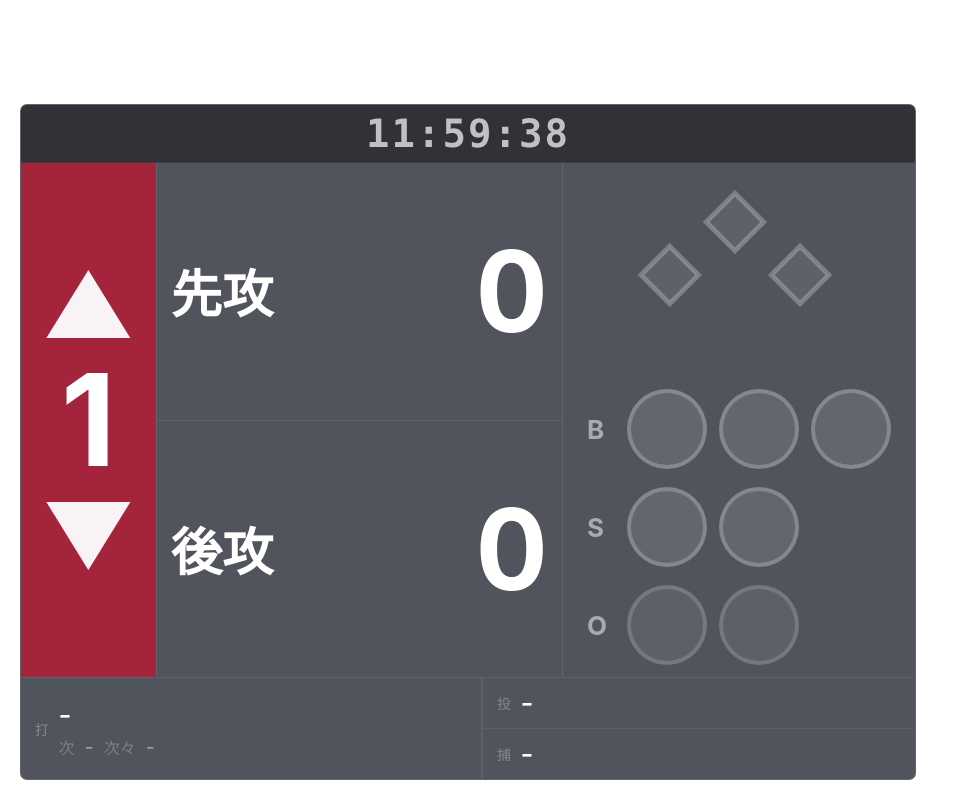
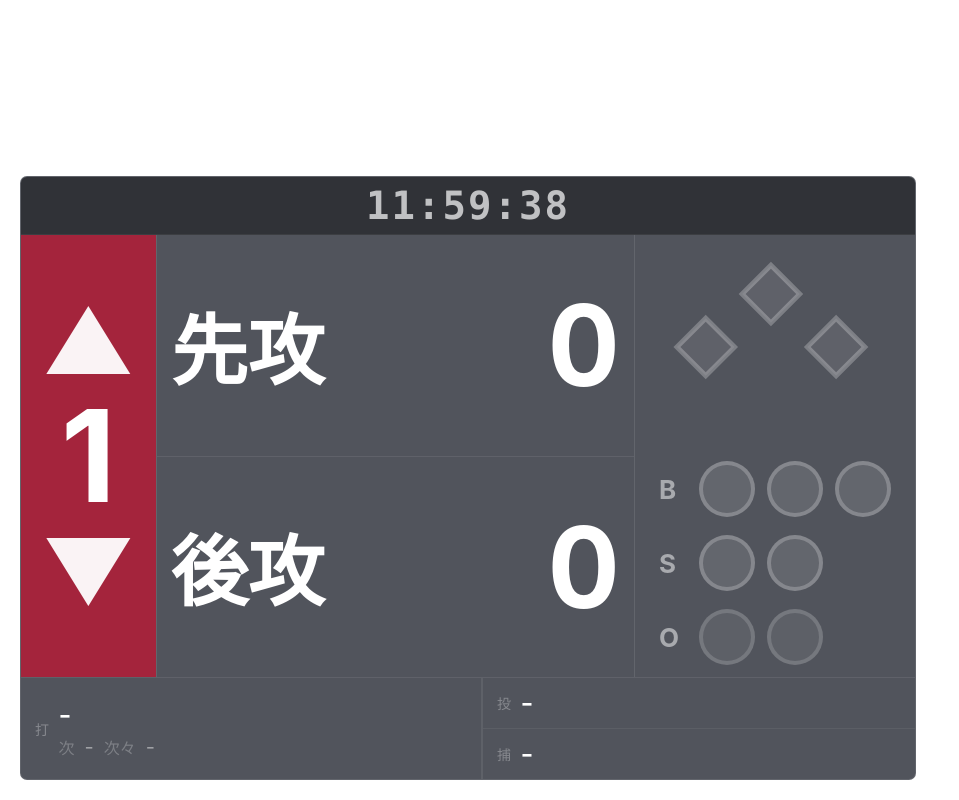
Before and after one commit to athleelive-code/baseball-overlay, a website: page public/overlay.html in a window 1280 px wide. Shown: the whole page, without its empty margins (0-959 px from the left). Drawn offline with Linux system fonts and the light colour scheme.

Commit message:
Update overlay.html

```diff
--- a/public/overlay.html
+++ b/public/overlay.html
@@ -34,11 +34,10 @@ html,body{background:transparent;width:100%;height:100%;overflow:hidden}
 }
 /* チーム名: はみ出る場合は縮小 */
 .ov-tname{
-  font-size:60px;font-weight:700;color:#fff;
+  font-weight:700;color:#fff;
   white-space:nowrap;padding-right:1em;flex-shrink:1;
   overflow:hidden;
-  /* フォントを自動縮小 */
-  font-size:clamp(20px,4vw,60px);
+  font-size:clamp(20px,6vw,90px);
 }
 .ov-tspacer{flex:1}
 .ov-tscore{font-size:112px;font-weight:700;color:#fff;font-variant-numeric:tabular-nums;flex-shrink:0}
@@ -48,7 +47,7 @@ html,body{background:transparent;width:100%;height:100%;overflow:hidden}
 .bso-rows{display:flex;flex-direction:column;gap:18px}
 .bso-row{display:flex;gap:12px;align-items:center}
 .bso-lbl{font-size:26px;font-weight:700;color:rgba(255,255,255,.5);width:28px}
-.dot{width:80px;height:80px;border-radius:50%;background:rgba(255,255,255,.1);border:4px solid rgba(255,255,255,.22)}
+.dot{width:56px;height:56px;border-radius:50%;background:rgba(255,255,255,.1);border:4px solid rgba(255,255,255,.22)}
 .dot.on-b{background:var(--bgreen);border-color:#1b5e20}
 .dot.on-s{background:var(--gold);border-color:#b8860b}
 .dot.out{background:rgba(255,255,255,.07);border:4px solid rgba(255,255,255,.15)}
```
